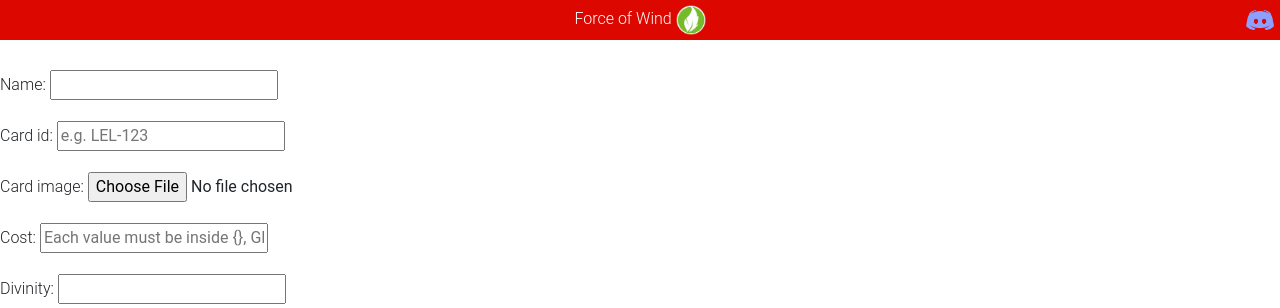
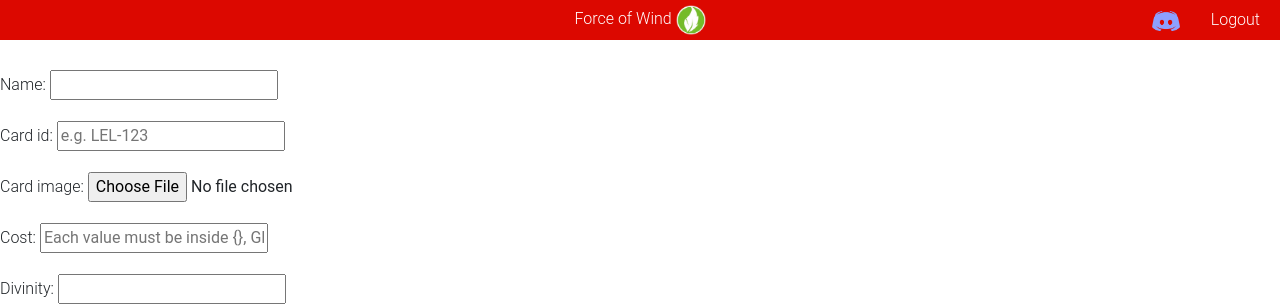
Before and after one commit to Force-of-Wind/fowsim, a Django app: page /add_card/ in a window 1280 px wide. Shown: the top 308 px of the page. Run offline with Django 3.2, Linux system fonts and the light colour scheme; a user stored in the database is signed in; tables that the repository leaves empty hold one stand-in row (values such as "Sample post"); some libraries are stand-ins or nearby versions.

Commit message:
Add login buttons and discord dropdowns

```diff
--- a/cardDatabase/static/css/base.css
+++ b/cardDatabase/static/css/base.css
@@ -7,22 +7,19 @@ body{
     height: max-content;
     background-color: #dc0800;
     margin-bottom: 30px;
-    padding: 5px 0;
 }
 
 .header-content{
     margin: 0 auto;
-    width: max-content;
+    width: 100%;
+    display: flex;
+    flex-direction: row;
+    justify-content: flex-end;
+    padding: 5px 0;
 }
 
 .header-content a{
     text-decoration: none;
-}
-
-#social-media{
-    position: absolute;
-    top: 5px;
-    right: 5px;
 }
 
 .discord{
@@ -41,3 +38,75 @@ body{
     display: inline-block;
     height: 30px;
 }
+
+/* Dropdown Button */
+.fow-dropbtn {
+    background-color: transparent;
+    color: white;
+    border: none;
+    padding: 0 10px;
+    height: 30px;
+    line-height: 30px;
+}
+
+/* The container <div> - needed to position the dropdown content */
+.fow-dropdown {
+    position: relative;
+    display: inline-block;
+}
+
+/* Dropdown Content (Hidden by Default) */
+.fow-dropdown-content {
+    display: none;
+    position: absolute;
+    right: 20px;
+    background-color: #f1f1f1;
+    min-width: 160px;
+    box-shadow: 0px 8px 16px 0px rgba(0,0,0,0.2);
+    z-index: 1;
+}
+
+/* Links inside the dropdown */
+.fow-dropdown-content a {
+    color: black;
+    padding: 12px 16px;
+    text-decoration: none;
+    display: block;
+    text-align: center;
+}
+
+.fow-dropdown-content a:not(:first-child){
+    border-top: 1px solid black;
+}
+
+/* Change color of dropdown links on hover */
+.fow-dropdown-content a:hover {background-color: #ddd;}
+
+/* Show the dropdown menu on hover */
+.fow-dropdown:hover .fow-dropdown-content {display: block;}
+
+/* Change the background color of the dropdown button when the dropdown content is shown */
+.fow-dropdown:hover .fow-dropbtn {background-color: #b90700;}
+
+.site-header-logo{
+    position: absolute;
+    margin-left: auto;
+    margin-right: auto;
+    top: 5px;
+    left: 0;
+    right: 0;
+    text-align: center;
+    width: max-content;
+}
+
+#social-media, #login, #logout{
+    height: 30px;
+    line-height: 30px;
+    flex: 0;
+    width: max-content;
+    padding: 0 20px 0 0;
+}
+
+#login, #logout{
+    color: white;
+}
--- a/cardDatabase/templates/cardDatabase/html/base.html
+++ b/cardDatabase/templates/cardDatabase/html/base.html
@@ -25,15 +25,28 @@
         {% block header %}
             <div id="header">
                 <div class="header-content">
+                    <div class="site-header-logo">
                         <a href="{% url 'cardDatabase-search' %}">
                             <div id="site-title">{% block header-title %}Force of Wind{% endblock %}</div>
                             <img id="site-icon" src="{% static 'img/wind.png'%}">
                         </a>
                     </div>
-                <div id="social-media">
-                    <a href="https://discord.com/invite/8S5XW6pUEF" target="_blank">
-                        <img class="discord" src="{% static 'img/discord.png' %}">
+                    <div id="social-media" class="fow-dropdown">
+                        <button class="fow-dropbtn"><img class="discord" src="{% static 'img/discord.png' %}"></button>
+                        <div class="fow-dropdown-content">
+                            <a href="#">Force of Wind Tools</a>
+                            <a href="#">Force of Will TCG</a>
+                        </div>
+                    </div>
+                    {% if not request.user.is_authenticated %}
+                        <a href="{% url 'login' %}?next={{ request.path }}">
+                            <div id="login">Login</div>
                         </a>
+                    {% else %}
+                        <a href="{% url 'cardDatabase-logout' %}?next={{ request.path }}">
+                            <div id="logout">Logout</div>
+                        </a>
+                    {% endif %}
                 </div>
             </div>
         {% endblock %}
--- a/cardDatabase/urls.py
+++ b/cardDatabase/urls.py
@@ -15,4 +15,5 @@ urlpatterns = [
     path('save_decklist/<int:decklist_id>/', views.save_decklist, name='cardDatabase-save-decklist'),
     path('view_decklist/<int:decklist_id>/', views.view_decklist, name='cardDatabase-view-decklist'),
     path('test_error/', views.test_error, name='cardDatabase-test-error'),
+    path('logout/', views.logout, name='cardDatabase-logout'),
 ]
--- a/cardDatabase/views.py
+++ b/cardDatabase/views.py
@@ -2,11 +2,12 @@ import json
 import re
 
 from django.shortcuts import render, get_object_or_404
-from django.db.models import Q
+from django.db.models import Q, Count
 from django.forms.fields import MultipleChoiceField
 from django.views.decorators.csrf import csrf_exempt
 from django.views.decorators.http import require_POST
 from django.core.paginator import Paginator
+from django.contrib.auth import logout as django_logout
 from django.contrib.auth.decorators import login_required
 from django.http import HttpResponseRedirect, HttpResponse
 from django.urls import reverse
@@ -411,3 +412,8 @@ def save_decklist(request, decklist_id=None):
 
 def view_decklist(request, decklist_id):
     return None
+
+
+def logout(request):
+    django_logout(request)
+    return HttpResponseRedirect(reverse('cardDatabase-search'))
```
Lines whose indentation alone changed are shown as unchanged.
